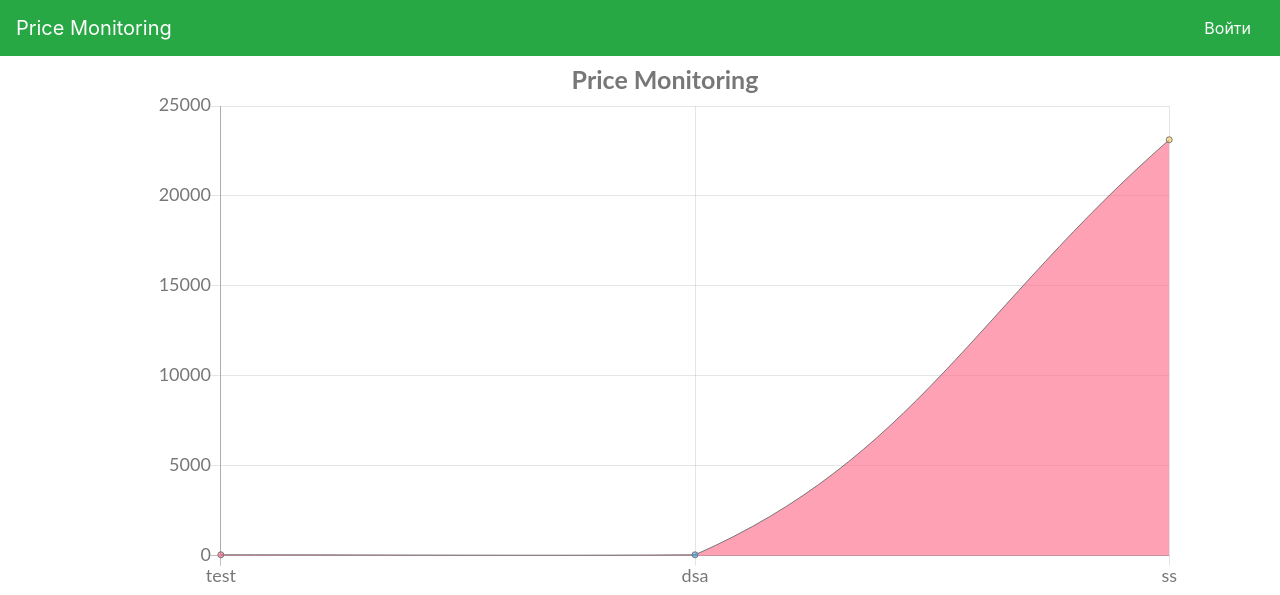
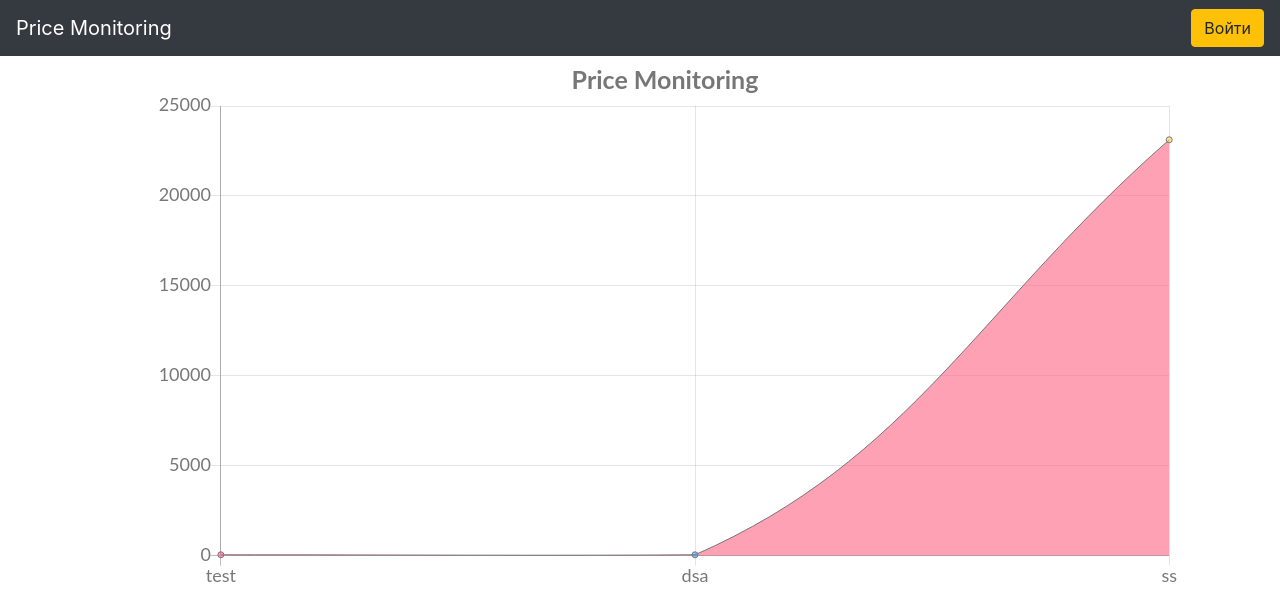
Before and after one commit to winterka/priceMonitoring1, a Django app: page / in a window 1280 px wide. Shown: the top 595 px of the page. Run offline with Django 3.2, Linux system fonts and the light colour scheme; data comes from the database, SQL or seed files in the repository; both versions use the stored data as it was after the commit; some libraries are stand-ins or nearby versions.

Commit message:
Стилизация

```diff
--- a/main/templates/main/base.html
+++ b/main/templates/main/base.html
@@ -21,7 +21,7 @@
 	<body>
 		<!--==== NAVBAR ====-->
 		{% block navbar %}
-		<nav class="navbar navbar-expand-md navbar-dark bg-success">
+		<nav class="navbar navbar-expand-md navbar-dark bg-dark">
 			<a class="navbar-brand" href="#">Price Monitoring</a>
 			<button class="navbar-toggler" type="button" data-bs-toggle="collapse" data-bs-target="#navbar" aria-controls="navbar" aria-expanded="false" aria-label="Toggle navigation">
 				<span class="navbar-toggler-icon"></span>
@@ -30,10 +30,10 @@
 				<ul class="navbar-nav mr-auto">
 				</ul>
 				{% if user.is_authenticated %}
-					<a href="/admin" class="btn btn-success mr-3">Админ панель</a>
-					<a href="/logout" class="btn btn-success mr-3">Выйти</a>
+					<a href="/admin" class="btn btn-warning mr-3">Админ панель</a>
+					<a href="/logout" class="btn btn-secondary mr-3">Выйти</a>
 				{% else %}
-					<button type="button" class="btn btn-success" data-bs-toggle="modal" data-bs-target="#loginModal">Войти</button>
+					<button type="button" class="btn btn-warning" data-bs-toggle="modal" data-bs-target="#loginModal">Войти</button>
 					{% include "./login.html" %}
 				{% endif %}
 			</div>
```
Also changed, not shown: db.sqlite3.
